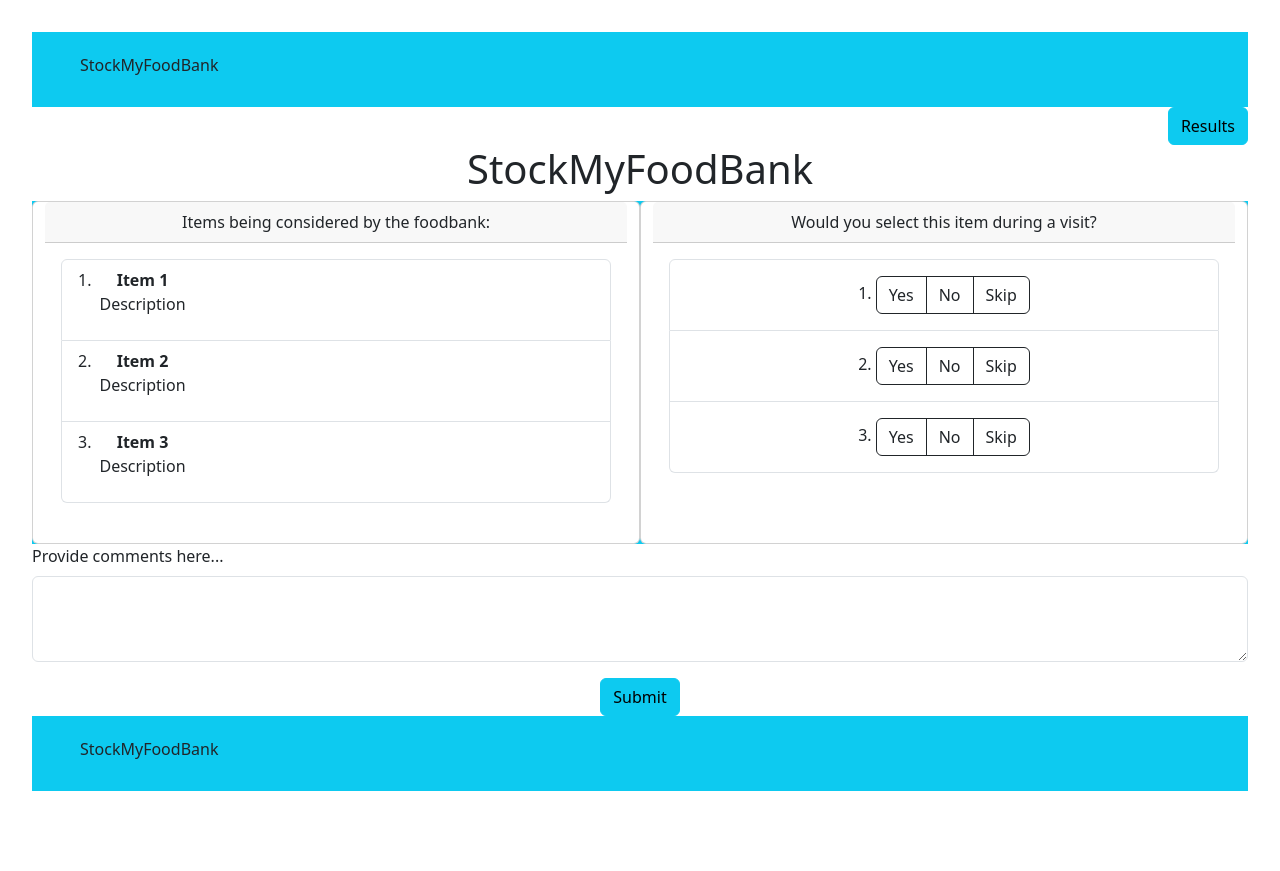
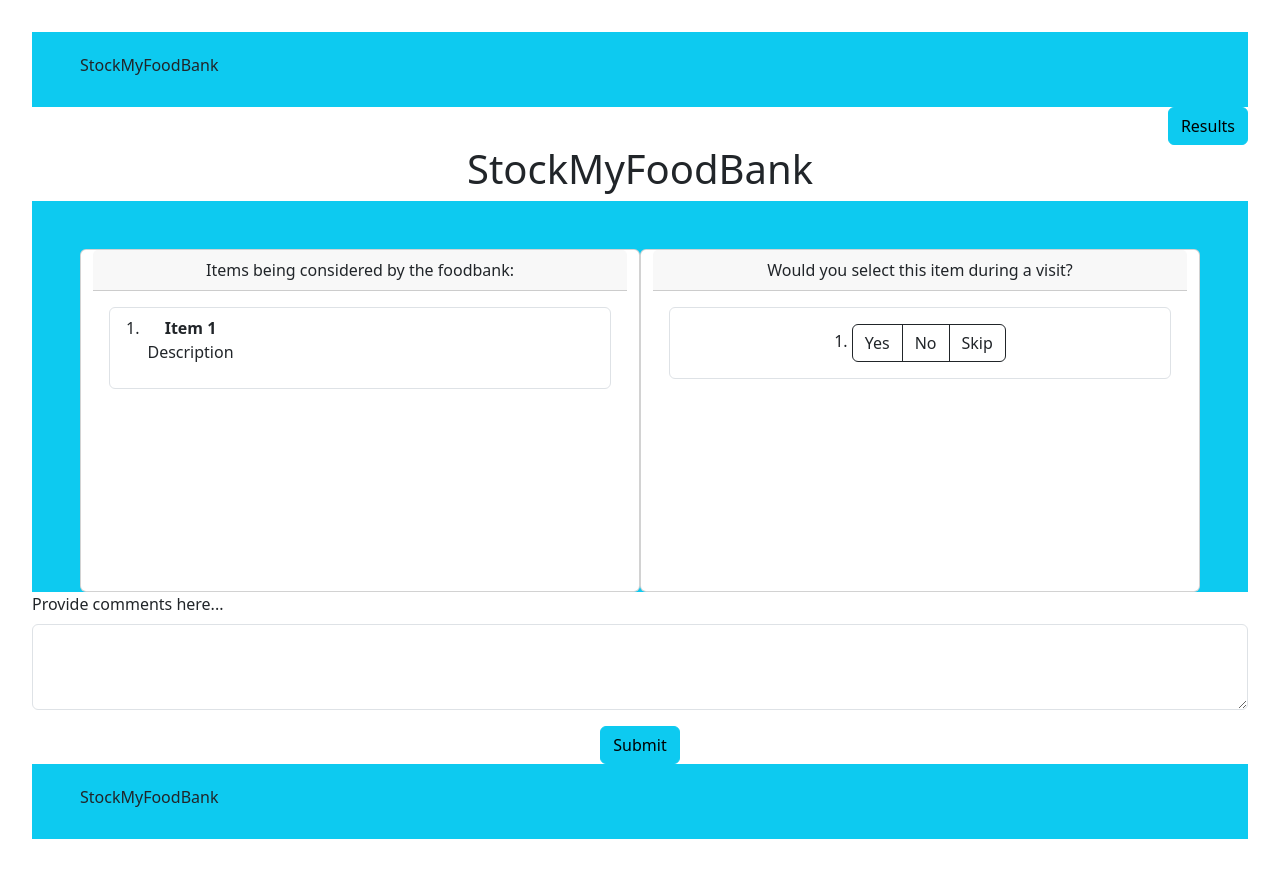
Before and after one commit to stock-my-food-bank/foodBank, a React (Vite) app in the folder Client/: page / in a window 1280 px wide. Before the commit the page ends 823 px from the top, so only its background shows below. Built offline with nearby package versions, Linux system fonts and the light colour scheme; no server answers.

Commit message:
Food Item/Group button amount to display based on data

```diff
--- a/Client/src/Components/SPComponents/FoodItems.jsx
+++ b/Client/src/Components/SPComponents/FoodItems.jsx
@@ -1,14 +1,17 @@
 function FoodItems () {
+
     return (
         <>
-           <div class="container-fluid">
-                <div className = "row align-items-start">
+            <div class="container-fluid ">
+
+                <div className="row align-items-start p-5 pb-0">
 
                     {/* Nyambura Column 1 --Food items, Card Bootstrap */}
                     <div className="card col-6 d-flex ">
                         <div className="card-header">
                                 Items being considered by the foodbank:
                         </div>
+
                         <div className="card-body flex-fill">
                             {/* Nyambura -- Ordered list that holds every food item that will be considered, List Group Bootstrap  */}
                             <ol className="list-group list-group-numbered">
@@ -16,30 +19,15 @@ function FoodItems () {
                                 {/* Individual Food List Item example  */}
                                 <li className="list-group-item d-flex justify-content-between align-items-start">
                                     <div className="ms-2 me-auto">
-                                    <div className="fw-bold">Item 1</div>
+                                        <div className="fw-bold">
+                                            Item 1
+                                        </div>
                                         <p>
                                             Description
                                         </p>
                                     </div>
                                 </li>
-                                <li className="list-group-item d-flex justify-content-between align-items-start">
-                                    <div className="ms-2 me-auto">
-                                    <div className="fw-bold">Item 2</div>
-                                        <p>
-                                            Description
-                                        </p>
-                                    </div>
 
-                                </li>
-                                <li className="list-group-item d-flex justify-content-between align-items-start">
-                                    <div className="ms-2 me-auto">
-                                    <div className="fw-bold">Item 3</div>
-                                        <p>
-                                            Description
-
-                                        </p>
-                                    </div>
-                                </li>
                             </ol>
                         </div>
                     </div>
@@ -55,26 +43,14 @@ function FoodItems () {
                             <ol className="list-group list-group-numbered">
                                 {/* Individual button group for each food item selection  */}
                                 <li className="list-group-item p-3">
+
                                     <div className="btn-group" role="group" aria-label="Basic outlined example">
                                         <button type="button" className="btn btn-outline-dark">Yes</button>
                                         <button type="button" className="btn btn-outline-dark">No</button>
                                         <button type="button" className="btn btn-outline-dark">Skip</button>
                                     </div>
                                 </li>
-                            <li className="list-group-item p-3">
-                                <div className="btn-group" role="group" aria-label="Basic outlined example">
-                                    <button type="button" class="btn btn-outline-dark">Yes</button>
-                                    <button type="button" class="btn btn-outline-dark">No</button>
-                                    <button type="button" class="btn btn-outline-dark">Skip</button>
-                                </div>
-                            </li>
-                            <li className="list-group-item p-3">
-                                <div className="btn-group" role="group" aria-label="Basic outlined example">
-                                    <button type="button" className="btn btn-outline-dark">Yes</button>
-                                    <button type="button" className="btn btn-outline-dark">No</button>
-                                    <button type="button" className="btn btn-outline-dark">Skip</button>
-                                </div>
-                            </li>
+
 
 
                             </ol>
@@ -85,6 +61,7 @@ function FoodItems () {
             </div>
         </>
     );
+
 }
 
 export default FoodItems;
```
Also changed, not shown: Client/src/App.css (line endings or trailing spaces). Lines whose indentation alone changed are shown as unchanged.
